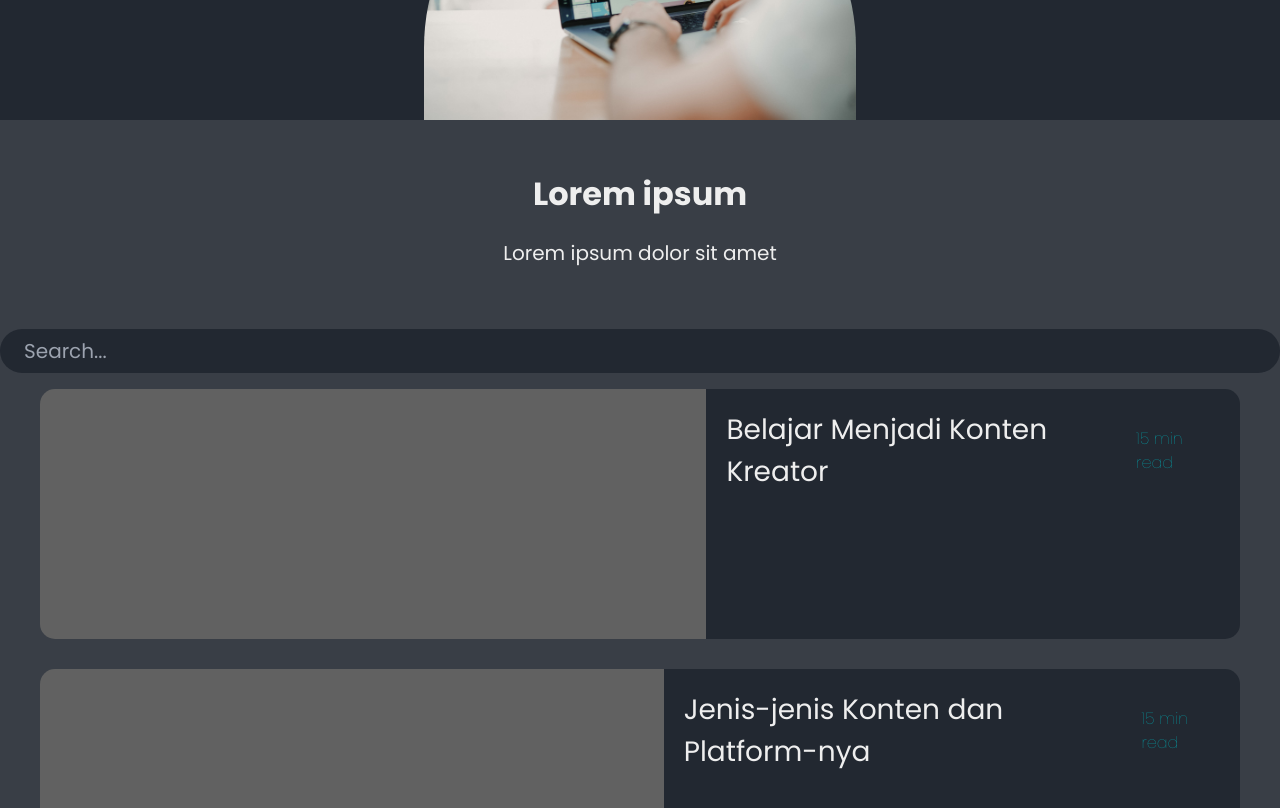
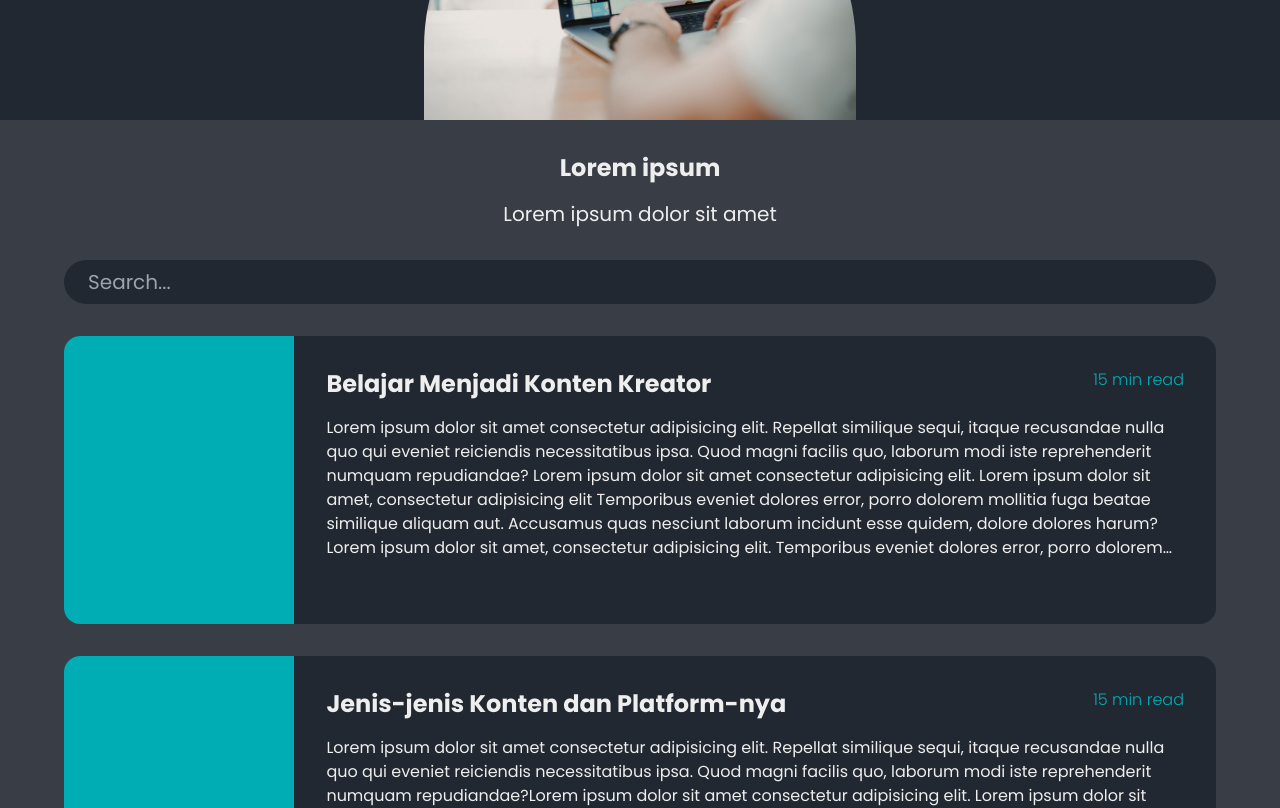
Before and after one commit to Yahyazz/content-creator-pad, a React (Create React App) app: page /learn in a window 1280 px wide. Shown: the part 680-1488 px from the top of the page. Built offline with nearby package versions, Linux system fonts and the light colour scheme.

Commit message:
fix content list and content detail to be responsive, also fix minor style

```diff
--- a/src/components/AdminContentListItem.js
+++ b/src/components/AdminContentListItem.js
@@ -15,7 +15,7 @@ function AdminContentListItem({ id, title, description, duration, onDelete }) {
             {duration} min read
           </p>
         </div>
-        <p className="content-list__item-overview">{description}</p>
+        <p className="admin-content-list__item-overview">{description}</p>
         <div className="w-full md:w-1/3 md:ml-auto">
           <DeleteButton id={id} onDelete={onDelete} />
         </div>
--- a/src/components/ContentArticleDetail.js
+++ b/src/components/ContentArticleDetail.js
@@ -2,10 +2,10 @@ import React from 'react';
 import DetailContentHead from '../components/DetailContentHead';
 import DetailContentBody from '../components/DetailContentBody';
 
-function ContentArticleDetail({ title, description, duration }) {
+function ContentArticleDetail({ title, description, duration, createdAt }) {
   return (
-    <div className="detail-content">
-      <DetailContentHead duration={duration} />
+    <div className="w-full h-auto flex flex-col gap-y-8">
+      <DetailContentHead duration={duration} createdAt={createdAt} />
       <DetailContentBody title={title} description={description} />
     </div>
   );
--- a/src/components/ContentListItem.js
+++ b/src/components/ContentListItem.js
@@ -1,16 +1,20 @@
 import React from 'react';
 import { Link } from 'react-router-dom';
 
-function ContentListItem({ id, title, overview, duration }) {
+function ContentListItem({ id, title, description, duration }) {
   return (
-    <div className="content-list__item">
-      <div className="content-list__item-img"></div>
-      <div className="content-list__item-text">
-        <h3 className="content-list__item-title">
-          <Link to={`/articles/${id}`}>{title}</Link>
-          <span className="content-list__item-duration">{duration} min read</span>
-        </h3>
-        <p className="content-list__item-overview">{overview}</p>
+    <div className="flex w-full h-auto min-h-[18rem] rounded-2xl overflow-hidden bg-primary_background-darkgray01">
+      <div className="hidden sm:block md:w-1/5 h-auto bg-primary-blue"></div>
+      <div className="w-full md:w-4/5 h-auto p-8 flex flex-col">
+        <div className="flex justify-between mb-4">
+          <h3 className="text-2xl font-bold truncate">
+            <Link to={`/articles/${id}`}>{title}</Link>
+          </h3>
+          <p className="text-primary-blue font-light text-right hidden sm:block">
+            {duration} min read
+          </p>
+        </div>
+        <p className="content-list__item-overview">{description}</p>
       </div>
     </div>
   );
--- a/src/components/ContentListWrap.js
+++ b/src/components/ContentListWrap.js
@@ -3,7 +3,7 @@ import ContentListItem from './ContentListItem';
 
 function ContentListWrap({ contents }) {
   return (
-    <div className="content-list__warp">
+    <div className="w-full h-auto flex flex-col items-center gap-y-8">
       {contents.map((content) => (
         <ContentListItem key={content.id} {...content} />
       ))}
--- a/src/components/DetailContentBody.js
+++ b/src/components/DetailContentBody.js
@@ -2,9 +2,9 @@ import React from 'react';
 
 function DetailContentBody({ title, description }) {
   return (
-    <div className="detail-content__body">
-      <h1 className="detail-content__body-title">{title}</h1>
-      <p className="detail-content__body-overview">{description}</p>
+    <div className="w-full">
+      <h1 className="font-bold text-3xl text-center sm:text-left mb-4">{title}</h1>
+      <p className="text-lg font-montserrat">{description}</p>
     </div>
   );
 }
--- a/src/pages/ContentList.js
+++ b/src/pages/ContentList.js
@@ -1,6 +1,5 @@
 import React from 'react';
 import ContentListWrap from '../components/ContentListWrap';
-import ContentListHead from '../components/ContentListHead';
 import ContentListSearchBar from '../components/ContentListSearchBar';
 import { getDataList } from '../utils/data';
 
@@ -43,7 +42,7 @@ class ContentList extends React.Component {
 
     return (
       <>
-        <section className="container-big w-full h-auto min-h-[calc(100vh-5rem)] pt-16 flex justify-between items-center flex-col gap-y-8 md:gap-0">
+        <section className="container-big w-full h-auto min-h-[calc(100vh-5rem)] pt-32 sm:pt-16 flex justify-between items-center flex-col">
           <div className="w-full md:w-1/2 flex flex-col justify-center gap-y-4 px-8 text-center">
             <h2 className="font-extrabold text-4xl">Start Learn for Free.</h2>
             <p className="text-xl">
@@ -58,13 +57,16 @@ class ContentList extends React.Component {
             />
           </div>
         </section>
-        <div className="content-list">
-          <ContentListHead />
-          <ContentListSearchBar
-            keyword={this.state.keyword}
-            keywordChange={this.onKeywordChangeHandler}
-          />
-          <ContentListWrap contents={contents} />
+        <div className="w-full h-auto bg-primary_background-darkgray02">
+          <div className="container-big w-full h-auto flex py-8 items-center flex-col gap-y-4">
+            <h2 className="text-2xl font-bold text-center">Lorem ipsum</h2>
+            <p className="text-xl text-center">Lorem ipsum dolor sit amet</p>
+            <ContentListSearchBar
+              keyword={this.state.keyword}
+              keywordChange={this.onKeywordChangeHandler}
+            />
+            <ContentListWrap contents={contents} />
+          </div>
         </div>
       </>
     );
--- a/src/pages/DetailPage.js
+++ b/src/pages/DetailPage.js
@@ -2,6 +2,7 @@ import React from 'react';
 import { useParams } from 'react-router-dom';
 import ContentArticleDetail from '../components/ContentArticleDetail';
 import { getData } from '../utils/data';
+import PageNotFound from './PageNotFound';
 
 function DetailPageWrapper() {
   const { id } = useParams();
@@ -19,11 +20,11 @@ class DetailPage extends React.Component {
 
   render() {
     if (this.state.content === null) {
-      return <p>Article is not found!</p>;
+      return <PageNotFound />;
     }
 
     return (
-      <div>
+      <div className="container-big w-full h-auto py-8">
         <ContentArticleDetail {...this.state.content} />
       </div>
     );
--- a/src/pages/LandingPage.js
+++ b/src/pages/LandingPage.js
@@ -45,7 +45,7 @@ export default function LandingPage() {
           <div className="flex flex-col md:flex-row justify-between items-center w-full gap-y-8 md:gap-y-0 md:gap-x-8">
             <div className="h-48 w-full md:w-1/3 flex flex-col justify-center items-center bg-primary_background-darkgray01 rounded-xl">
               <MdPeople className="text-8xl text-primary-blue" />
-              <p className="text-lg text-center">1000+ person join us.</p>
+              <p className="text-lg text-center">1000+ people join us.</p>
             </div>
             <div className="h-48 w-full md:w-1/3 flex flex-col justify-center items-center bg-primary_background-darkgray01 rounded-xl">
               <MdPublish className="text-8xl text-primary-blue" />
@@ -64,7 +64,9 @@ export default function LandingPage() {
             JOIN MORE THAN ONE THOUSAND PEOPLE WHO ALREADY CONTRIBUTE TO CCPAD
           </h2>
           <h3 className="font-regular text-xl text-center">Want to contribute with us?</h3>
-          <button className="btn-primary w-full md:w-2/3">Start Contribute</button>
+          <Link to="/register" className="w-full md:w-2/3">
+            <button className="btn-primary w-full">Start Contribute</button>
+          </Link>
         </div>
       </section>
     </div>
--- a/src/pages/PageNotFound.js
+++ b/src/pages/PageNotFound.js
@@ -7,7 +7,7 @@ export default function PageNotFound() {
         <span className="font-bold text-xl text-primary-blue">404!</span> <br />
         Sorry, this page isn't available.
       </p>
-      <button className="btn-primary w-1/4">
+      <button className="btn-primary w-4/5 sm:w-1/3 md:w-1/4">
         <Link to="/">Back to Home</Link>
       </button>
     </div>
--- a/src/styles/style.css
+++ b/src/styles/style.css
@@ -1,4 +1,4 @@
-@import url('https://fonts.googleapis.com/css2?family=Poppins:ital,wght@0,100;0,200;0,300;0,400;0,500;0,600;0,700;0,800;0,900;1,100;1,200;1,300;1,400;1,500;1,600;1,700;1,800;1,900&display=swap');
+@import url('https://fonts.googleapis.com/css2?family=Poppins:ital,wght@0,100;0,200;0,300;0,400;0,500;0,600;0,700;0,800;0,900;1,100;1,200;1,300;1,400;1,500;1,600;1,700;1,800;1,900&family=Montserrat:ital,wght@0,100;0,200;0,300;0,400;0,500;0,600;0,700;0,800;0,900;1,100;1,200;1,300;1,400;1,500;1,600;1,700;1,800;1,900&display=swap');
 
 @tailwind base;
 @tailwind components;
@@ -142,12 +142,21 @@
   align-items: center;
 }
 
+.admin-content-list__item-overview {
+  font-size: 16px;
+  overflow: hidden;
+  text-overflow: ellipsis;
+  display: -webkit-box;
+  -webkit-line-clamp: 2; /* number of lines to show */
+  -webkit-box-orient: vertical;
+}
+
 .content-list__item-overview {
   font-size: 16px;
   overflow: hidden;
   text-overflow: ellipsis;
   display: -webkit-box;
-  -webkit-line-clamp: 2; /* number of lines to show */
+  -webkit-line-clamp: 6; /* number of lines to show */
   -webkit-box-orient: vertical;
 }
 
--- a/tailwind.config.js
+++ b/tailwind.config.js
@@ -4,6 +4,7 @@ module.exports = {
   theme: {
     fontFamily: {
       poppins: ['Poppins', 'sans-serif'],
+      montserrat: ['Montserrat', 'sans-serif'],
     },
     extend: {
       screens: {
```
Also changed, not shown: src/components/DetailContentHead.js (+7 -6 lines).
